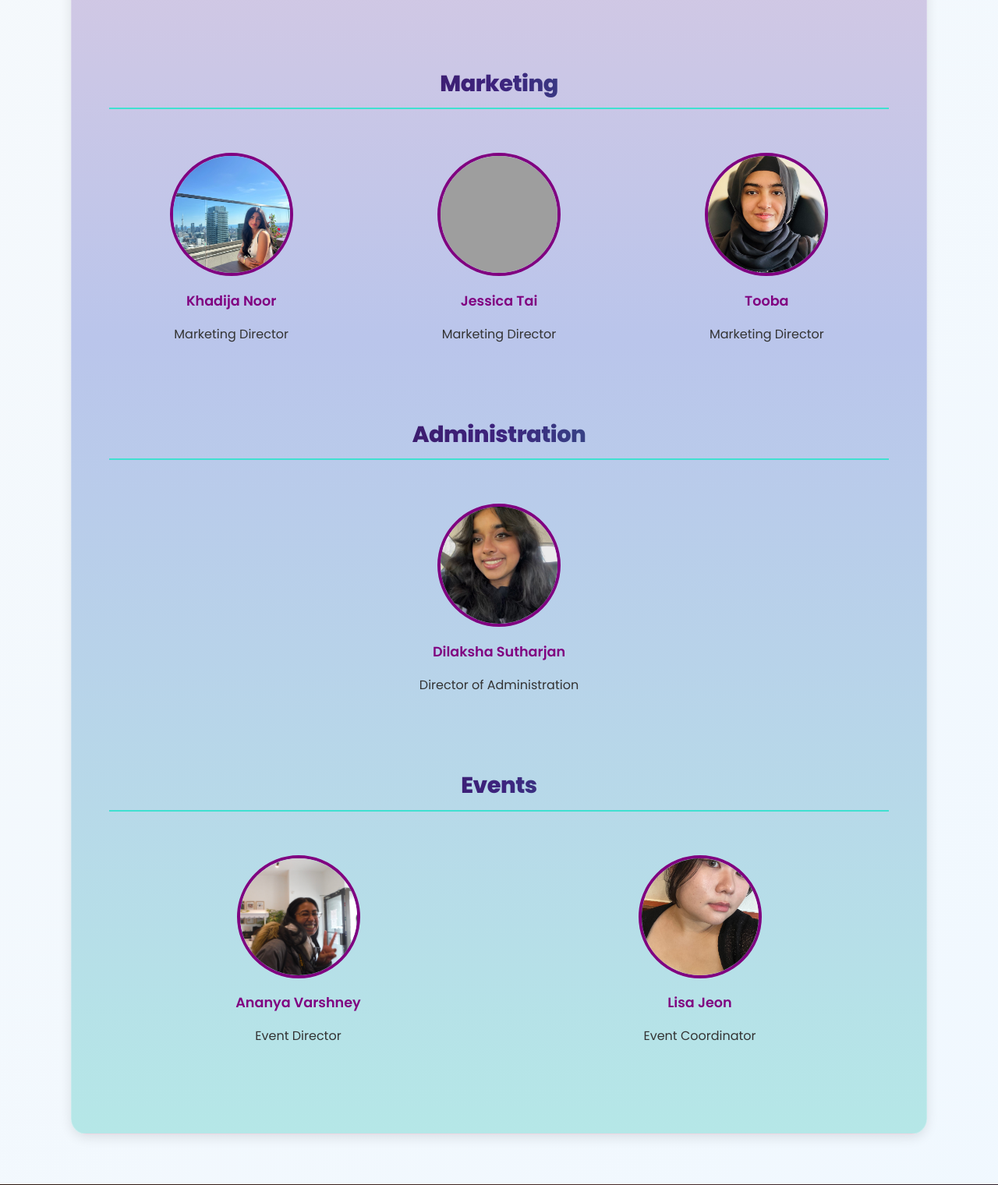
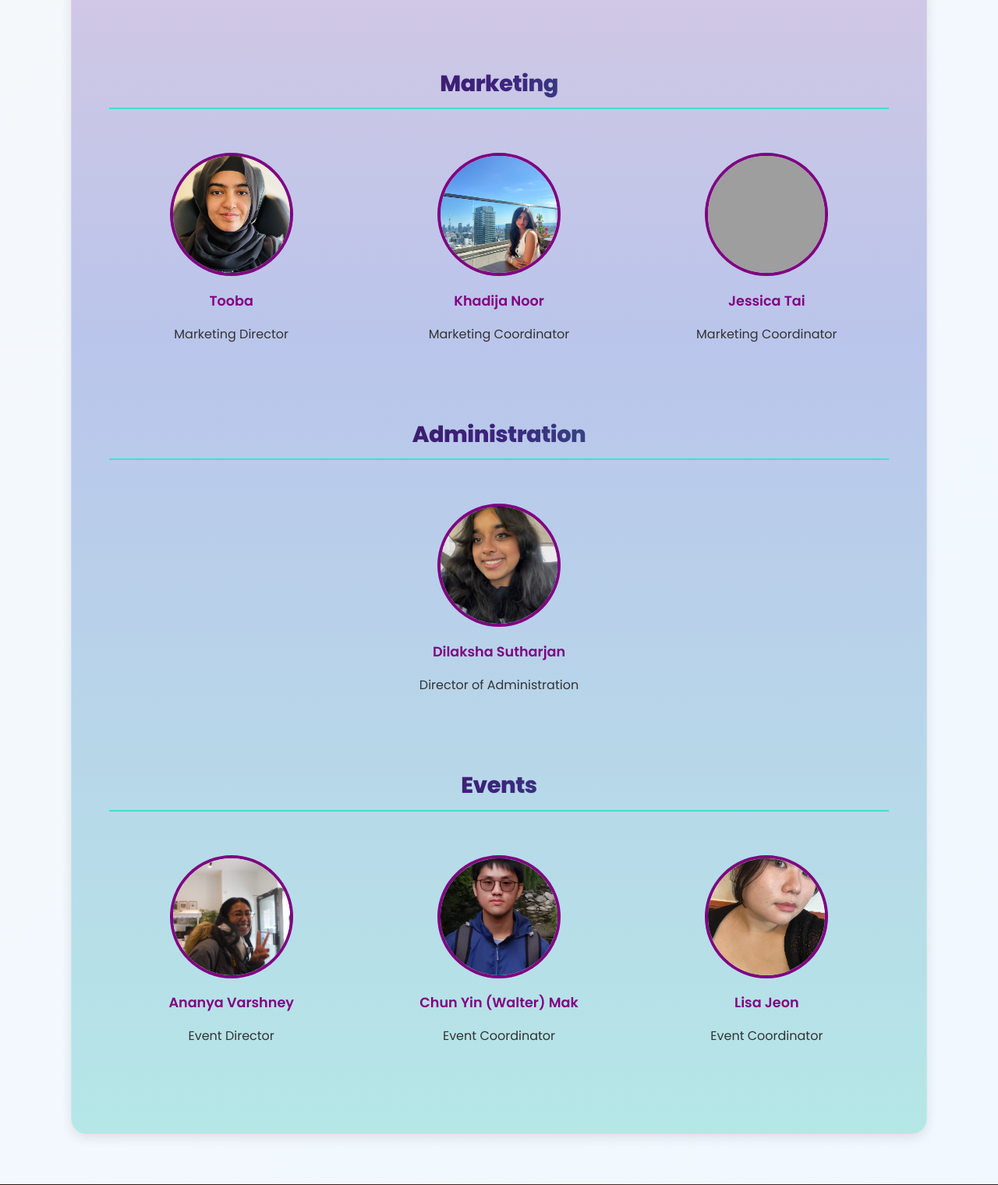
Before and after one commit to toobaj9/Arise-club, a Flask app: page / in a window 1280 px wide. Shown: the part 3114-4634 px from the top of the page at 78% size. Run offline with Flask 3, Linux system fonts and the light colour scheme; grey boxes are pictures that could not be loaded.

Commit message:
feat: added walter to team

```diff
--- a/templates/index.html
+++ b/templates/index.html
@@ -157,19 +157,19 @@
       <h3>Marketing</h3>
       <div class="team-grid">
         <div class="member">
+          <img src="{{ url_for('static', filename='images/tooba_image.JPG') }}" alt="Tooba">
+          <h4>Tooba</h4>
+          <p>Marketing Director</p>
+        </div>
+        <div class="member">
           <img src="{{ url_for('static', filename='images/Khadija Noor.jpeg') }}" alt="Khadija Noor">
           <h4>Khadija Noor</h4>
-          <p>Marketing Director</p>
+          <p>Marketing Coordinator</p>
         </div>
         <div class="member">
           <img src="{{ url_for('static', filename='images/Jessica Tai.jpeg') }}" alt="Jessica Tai">
           <h4>Jessica Tai</h4>
-          <p>Marketing Director</p>
-        </div>
-        <div class="member">
-          <img src="{{ url_for('static', filename='images/tooba_image.JPG') }}" alt="Tooba">
-          <h4>Tooba</h4>
-          <p>Marketing Director</p>
+          <p>Marketing Coordinator</p>
         </div>
       </div>
     </div>
@@ -194,6 +194,11 @@
           <img src="{{ url_for('static', filename='images/Ananya Varshney.jpeg') }}" alt="Ananya Varshney">
           <h4>Ananya Varshney</h4>
           <p>Event Director</p>
+        </div>
+        <div class="member">
+          <img src="{{ url_for('static', filename='images/chun_yin_walter.png') }}" alt="Chun Yin (Walter) Mak">
+          <h4>Chun Yin (Walter) Mak</h4>
+          <p>Event Coordinator</p>
         </div>
         <div class="member">
           <img src="{{ url_for('static', filename='images/Lisa Jeon.jpeg') }}" alt="Lisa Jeon">
```
Also changed, not shown: static/images/chun_yin_walter.png (added).
